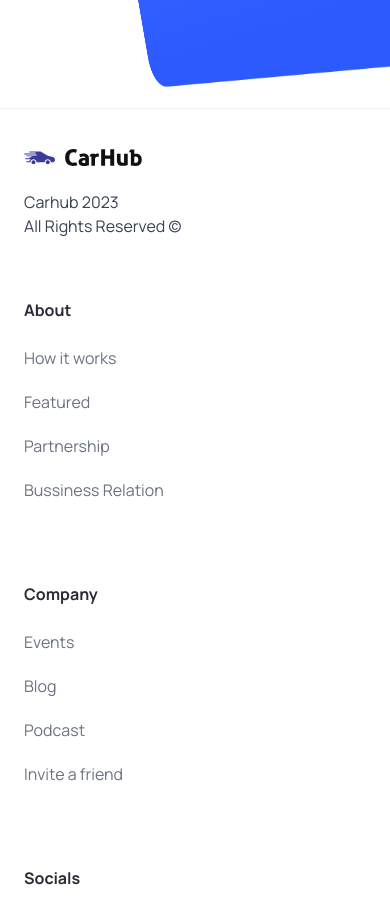
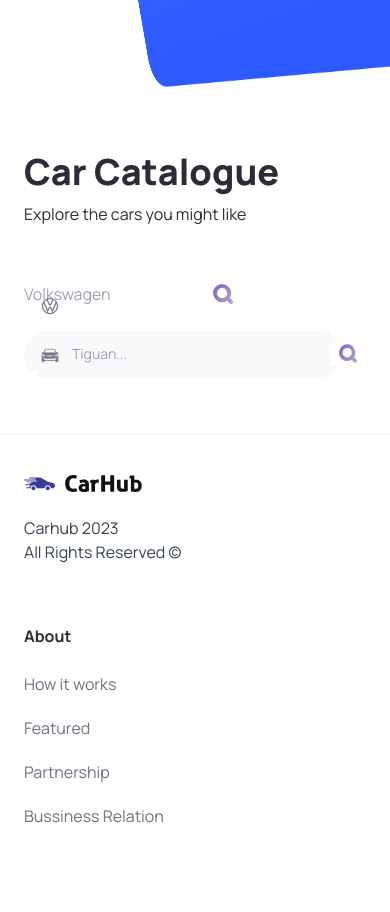
Before and after one commit to KakaBewok/car-showcase-nextjs, a Next.js app: page / in a window 390 px wide. Shown: the part 1196-2108 px from the top of the page. Built offline with nearby package versions, Linux system fonts and the light colour scheme.

Commit message:
add catalogue

```diff
--- a/app/layout.tsx
+++ b/app/layout.tsx
@@ -1,6 +1,5 @@
-import Navbar from "@/components/Navbar";
 import "./globals.css";
-import { Footer } from "@/components";
+import { Navbar, Footer } from "@/components";
 
 export const metadata = {
   title: "Car Hub",
--- a/app/page.tsx
+++ b/app/page.tsx
@@ -1,10 +1,24 @@
-import Image from 'next/image';
-import { Hero } from '@/components';
+import Image from "next/image";
+import { Hero, SearchBar } from "@/components";
 
 export default function Home() {
   return (
     <main className="overflow-hidden">
       <Hero />
+      <div className="mt-12 padding-x padding-y max-width" id="discover">
+        <div className="home__text-container">
+          <h1 className="text-4xl font-extrabold">Car Catalogue</h1>
+          <p>Explore the cars you might like</p>
+        </div>
+        <div className="home__filters">
+          <SearchBar />
+
+          <div className="home__filters-container">
+            {/* <CustomFilter title="fuel" />
+            <CustomFilter title="year" /> */}
+          </div>
+        </div>
+      </div>
     </main>
-  )
+  );
 }
--- /dev/null
+++ b/components/CustomFilter.tsx
@@ -0,0 +1,13 @@
+"use client";
+
+import { Fragment, useState } from "react";
+import Image from "next/image";
+import { useRouter } from "next/navigation";
+import { Listbox, Transition } from "@headlessui/react";
+
+// import { CustomFilterProps } from "@types";
+// import { updateSearchParams } from "@utils";
+
+export function CustomFilter() {
+  return <div className="w-fit">test</div>;
+}
--- a/components/Footer.tsx
+++ b/components/Footer.tsx
@@ -5,6 +5,7 @@
 
 const Footer = () => (
   <footer className="flex flex-col mt-5 border-t border-gray-100 text-black-100">
+    {/* Top */}
     <div className="flex flex-wrap justify-between gap-5 px-6 py-10 max-md:flex-col sm:px-16">
       <div className="flex flex-col items-start justify-start gap-6">
         <Image
@@ -40,6 +41,7 @@
       </div>
     </div>
 
+    {/* Bottom */}
     <div className="flex flex-wrap items-center justify-between px-6 py-10 mt-10 border-t border-gray-100 sm:px-16">
       <p>@2023 CarHub. All rights reserved</p>
 
--- a/components/Hero.tsx
+++ b/components/Hero.tsx
@@ -4,7 +4,9 @@
 import Button from "./Button";
 
 const Hero = () => {
-  const handleScroll = () => {};
+  const handleScroll = () => {
+    alert("Test!");
+  };
 
   return (
     <div className="hero">
--- a/components/Navbar.tsx
+++ b/components/Navbar.tsx
@@ -2,7 +2,7 @@
 import Image from "next/image";
 import Button from "./Button";
 
-const NavBar = () => (
+const Navbar = () => (
   <header className="absolute z-10 w-full">
     <nav className="max-w-[1440px] mx-auto flex justify-between items-center sm:px-16 px-6 py-4 bg-transparent">
       <Link href="/" className="flex items-center justify-center">
@@ -24,4 +24,4 @@
   </header>
 );
 
-export default NavBar;
+export default Navbar;
--- /dev/null
+++ b/components/SearchBar.tsx
@@ -0,0 +1,87 @@
+"use client";
+
+import Image from "next/image";
+import React, { useState } from "react";
+import { useRouter } from "next/navigation";
+
+import SearchManufacturer from "./SearchManufacturer";
+
+const SearchButton = ({ otherClasses }: { otherClasses: string }) => (
+  <button type="submit" className={`-ml-3 z-10 ${otherClasses}`}>
+    <Image
+      src={"/magnifying-glass.svg"}
+      alt={"magnifying glass"}
+      width={40}
+      height={40}
+      className="object-contain"
+    />
+  </button>
+);
+
+const SearchBar = () => {
+  const [manufacturer, setManuFacturer] = useState("");
+  const [model, setModel] = useState("");
+
+  const router = useRouter();
+
+  const handleSearch = (e: React.FormEvent<HTMLFormElement>) => {
+    e.preventDefault();
+
+    if (manufacturer.trim() === "" && model.trim() === "") {
+      return alert("Please provide some input!");
+    }
+
+    updateSearchParams(model.toLowerCase(), manufacturer.toLowerCase());
+  };
+
+  const updateSearchParams = (model: string, manufacturer: string) => {
+    // Create a new URLSearchParams object using the current URL search parameters
+    const searchParams = new URLSearchParams(window.location.search);
+
+    // Update or delete the 'model' & 'manufacturer' search parameter based on its value
+    model ? searchParams.set("model", model) : searchParams.delete("model");
+    manufacturer
+      ? searchParams.set("manufacturer", manufacturer)
+      : searchParams.delete("manufacturer");
+
+    // Generate the new pathname with the updated search parameters
+    const newPathname = `${
+      window.location.pathname
+    }?${searchParams.toString()}`;
+
+    router.push(newPathname);
+  };
+
+  return (
+    <form className="searchbar" onSubmit={handleSearch}>
+      <div className="searchbar__item">
+        <SearchManufacturer
+          manufacturer={manufacturer}
+          setManufacturer={setManuFacturer}
+        />
+        <SearchButton otherClasses="sm:hidden" />
+      </div>
+      <div className="searchbar__item">
+        <Image
+          src="/model-icon.png"
+          width={25}
+          height={25}
+          className="absolute w-[20px] h-[20px] ml-4"
+          alt="car model"
+        />
+        <input
+          type="text"
+          name="model"
+          value={model}
+          onChange={(e) => setModel(e.target.value)}
+          placeholder="Tiguan..."
+          className="searchbar__input"
+        />
+        <SearchButton otherClasses="sm:hidden" />
+      </div>
+      <SearchButton otherClasses="max-sm:hidden" />
+    </form>
+  );
+};
+
+export default SearchBar;
--- /dev/null
+++ b/components/SearchManufacturer.tsx
@@ -0,0 +1,48 @@
+"use client";
+
+import { useState, Fragment } from "react";
+import Image from "next/image";
+import { SearchManufacturerProps } from "@/types";
+import { Combobox, Transition } from "@headlessui/react";
+
+const SearchManufacturer = ({
+  manufacturer,
+  setManufacturer,
+}: SearchManufacturerProps) => {
+  const [query, setQuery] = useState("");
+
+  return (
+    <div className="search_manufacturer">
+      <Combobox>
+        <div className="relative w-full">
+          <Combobox.Button className="absolute top-[14px]">
+            <Image
+              src="/car-logo.svg"
+              alt="Car Logo"
+              width={20}
+              height={20}
+              className="ml-4"
+            />
+          </Combobox.Button>
+
+          <Combobox.Input
+            className="search-maufacturer__input"
+            placeholder="Volkswagen"
+            displayValue={(manufacturer: string) => manufacturer}
+            onChange={(e) => setQuery(e.target.value)}
+          />
+
+          <Transition
+            as={Fragment}
+            leave="transition ease-in duration-100"
+            leaveFrom="opacity-100"
+            leaveTo="opacity-0"
+            afterLeave={() => setQuery("")}
+          ></Transition>
+        </div>
+      </Combobox>
+    </div>
+  );
+};
+
+export default SearchManufacturer;
--- a/package.json
+++ b/package.json
@@ -9,6 +9,7 @@
     "lint": "next lint"
   },
   "dependencies": {
+    "@headlessui/react": "^1.7.17",
     "@types/node": "20.3.1",
     "@types/react": "18.2.14",
     "@types/react-dom": "18.2.6",
--- a/types/index.ts
+++ b/types/index.ts
@@ -7,7 +7,11 @@
     btnType?: "button" | "submit";
 
     // isDisabled?: boolean;
-
     // textStyles?: string;
     // rightIcon?: string;
+}
+
+export interface SearchManufacturerProps {
+    manufacturer: string;
+    setManufacturer: (manufacturer: string) => void;
   }
```
Also changed, not shown: components/index.ts (+9 -3 lines), 1 other file (tests, documents, lock files or other folders).
